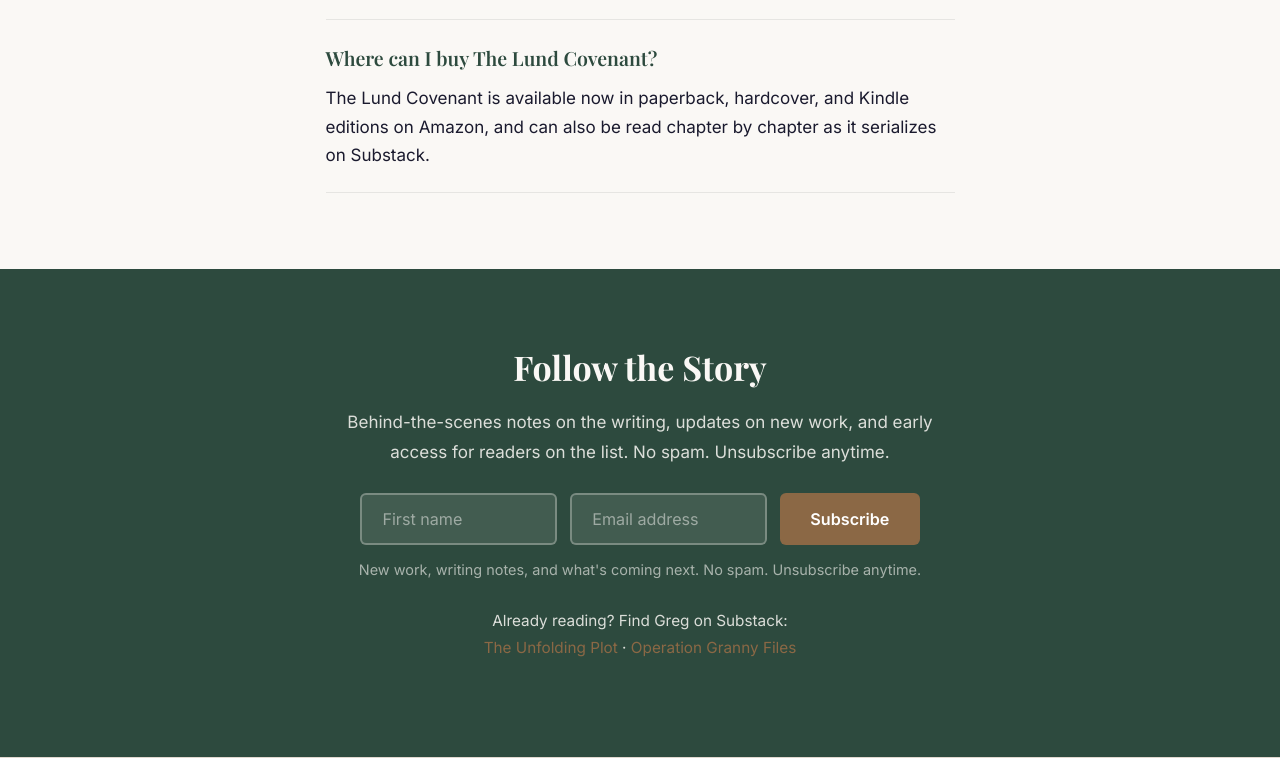
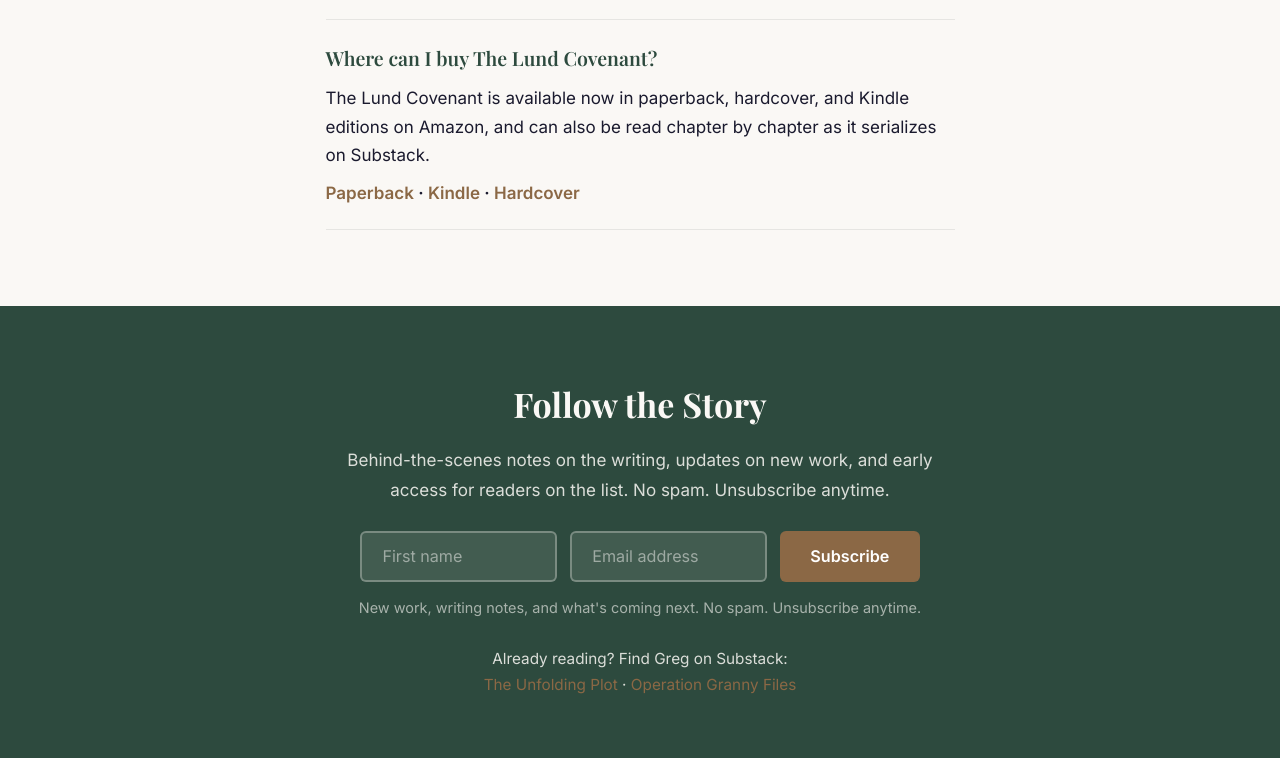
Before and after one commit to gregdm98607/gregmaxfield-site, an Astro site: page / in a window 1280 px wide. Shown: the part 3702-4460 px from the top of the page. Built offline with nearby package versions, Linux system fonts and the light colour scheme; Astro itself is replaced by a stand-in of ours; no server answers.

Commit message:
home FAQ: Paperback/Kindle/Hardcover links via new home-faq placement (gmsite-home tag) (W-CMO-282, W-CTO-672)

```diff
--- a/src/data/books.json
+++ b/src/data/books.json
@@ -10,7 +10,8 @@
     "books-tlc": "maas=maas_adg_EB0CA1EF107D860216233C51F9614C0C_afap_abs&ref_=aa_maas&tag=maas",
     "blog": "maas=maas_adg_0040F2A933E1CBC83195062C4EEC8E86_afap_abs&ref_=aa_maas&tag=maas",
     "workbooks": "maas=maas_adg_EB0CA1EF107D860216233C51F9614C0C_afap_abs&ref_=aa_maas&tag=maas",
-    "tup-chapter": "maas=maas_adg_77FDA15065FC477209F45FAF928245CE_afap_abs&ref_=aa_maas&tag=maas"
+    "tup-chapter": "maas=maas_adg_77FDA15065FC477209F45FAF928245CE_afap_abs&ref_=aa_maas&tag=maas",
+    "home-faq": "maas=maas_adg_0040F2A933E1CBC83195062C4EEC8E86_afap_abs&ref_=aa_maas&tag=maas"
   },
   "tlc": {
     "title": "The Lund Covenant",
--- a/src/data/schema.ts
+++ b/src/data/schema.ts
@@ -4,6 +4,7 @@
 // references use @id so entities are stated once and linked everywhere.
 
 import { SITE_TITLE, SITE_DESCRIPTION } from '../consts';
+import { buyTlc } from './buy';
 
 export const SITE_URL = 'https://www.gregmaxfield.com';
 export const AMAZON_URL =
@@ -160,6 +161,8 @@ export const blogPostingNode = (post: BlogPostingInput): Node => ({
 export interface FaqItem {
 	question: string;
 	answer: string;
+	/** Visible-only links under the answer (not in the FAQPage JSON-LD). W-CMO-282 / W-CTO-672. */
+	links?: { label: string; href: string }[];
 }
 
 /** FAQPage node (LLM-01). */
@@ -206,5 +209,10 @@ export const FAQ_ITEMS: FaqItem[] = [
 		answer:
 			'The Lund Covenant is available now in paperback, hardcover, and Kindle editions on Amazon, ' +
 			'and can also be read chapter by chapter as it serializes on Substack.',
+		links: [
+			{ label: 'Paperback', href: buyTlc('paperback', 'home-faq') },
+			{ label: 'Kindle', href: buyTlc('kindle', 'home-faq') },
+			{ label: 'Hardcover', href: buyTlc('hardcover', 'home-faq') },
+		],
 	},
 ];
--- a/src/pages/index.astro
+++ b/src/pages/index.astro
@@ -126,7 +126,9 @@ import SubstackFeed from '../components/SubstackFeed.astro';
       {FAQ_ITEMS.map((item) => (
         <div class="faq-item">
           <dt>{item.question}</dt>
-          <dd>{item.answer}</dd>
+          <dd>{item.answer}{item.links && (
+            <span class="faq-links">{item.links.map((l, i) => (<>{i > 0 && ' · '}<a href={l.href} target="_blank" rel="noopener">{l.label}</a></>))}</span>
+          )}</dd>
         </div>
       ))}
     </dl>
@@ -266,6 +268,7 @@ import SubstackFeed from '../components/SubstackFeed.astro';
   }
 
   /* FAQ (LLM-01) */
+  .faq-links { display: block; margin-top: 0.5rem; font-weight: 600; }
   .faq-list {
     margin: 2rem auto 0;
   }
```
Also changed, not shown: vercel.json.
